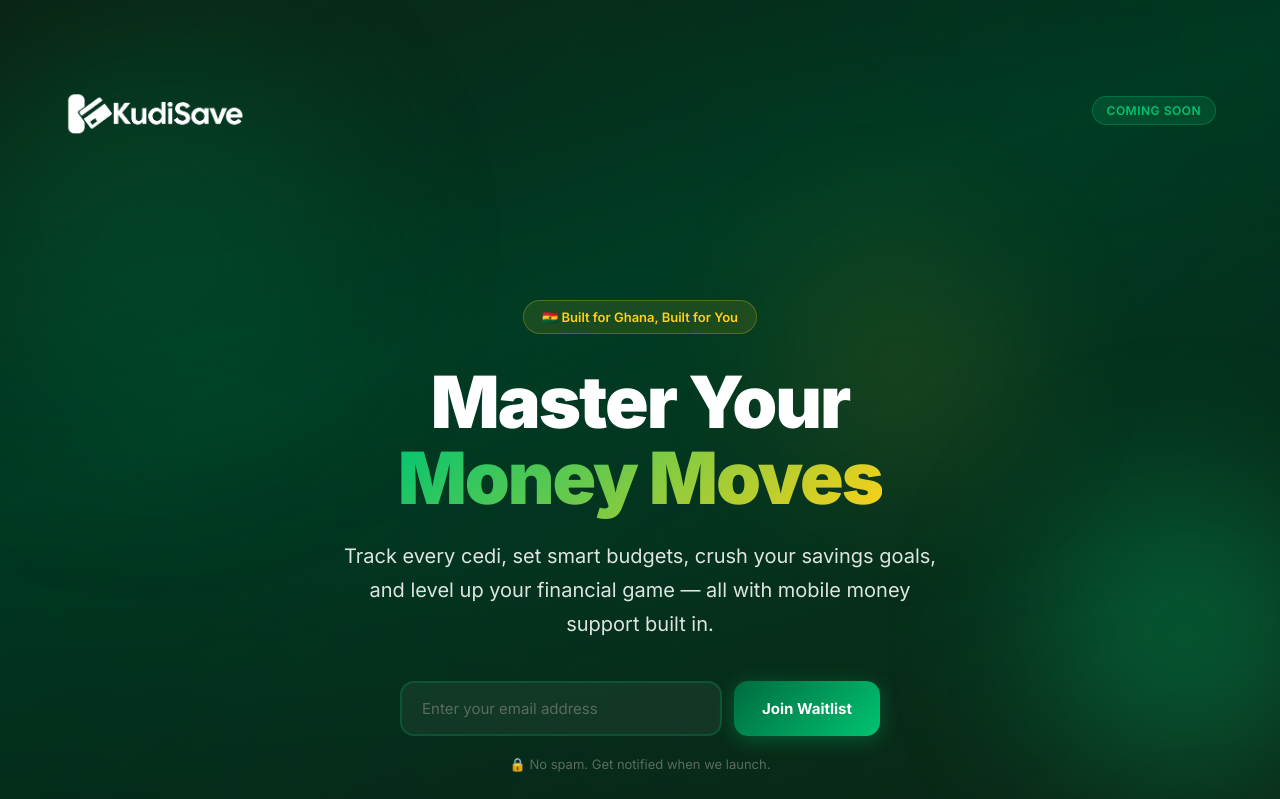
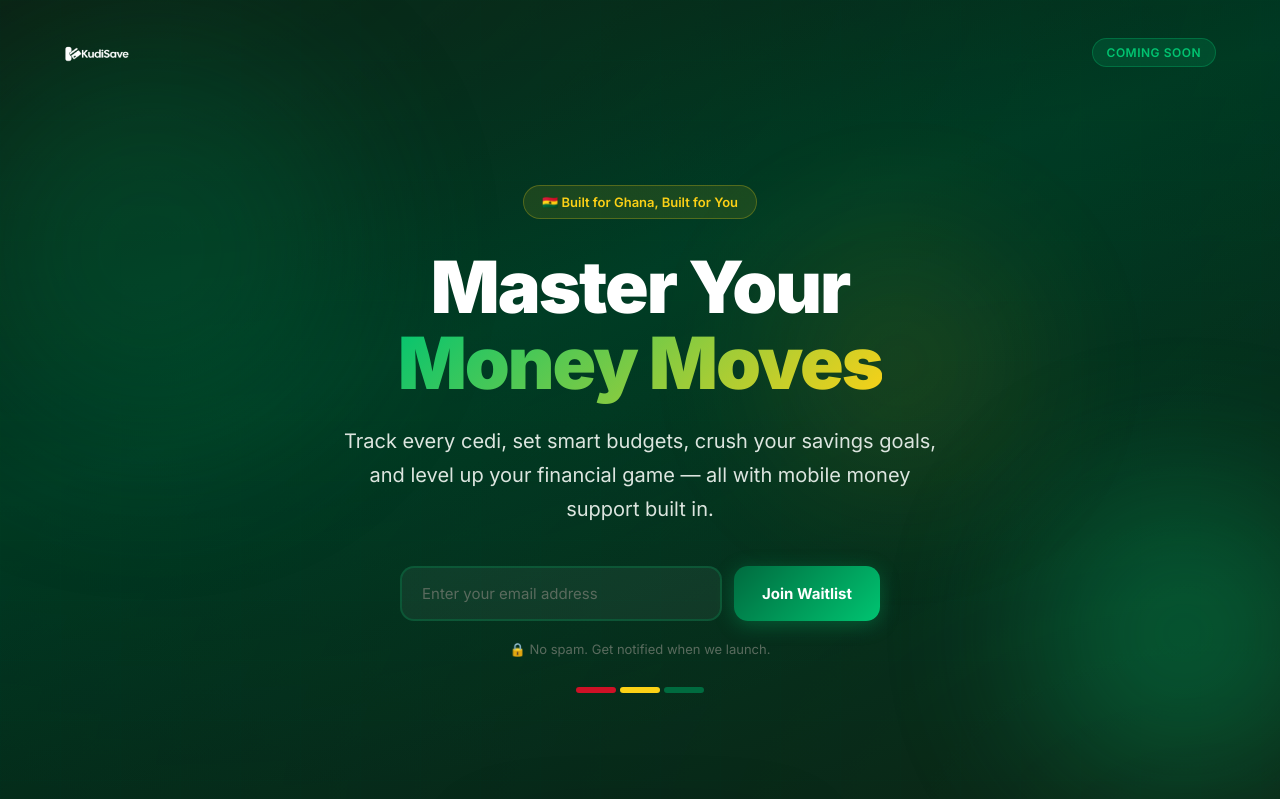
Before and after one commit to aduseimedia-eng/comingsoon, a plain HTML site: page index.html in a window 1280 px wide. Shown: the top 799 px of the page. Drawn offline with Linux system fonts and the light colour scheme.

Commit message:
Fix logo size to 65px to preserve layout

```diff
--- a/index.html
+++ b/index.html
@@ -141,11 +141,12 @@
     }
 
     .logo-icon {
-      width: 180px;
-      height: 180px;
+      width: 65px;
+      height: 65px;
       display: flex;
       align-items: center;
       justify-content: center;
+      flex-shrink: 0;
     }
 
     .logo-icon img {
@@ -695,7 +696,7 @@
       <div class="container">
         <div class="nav-inner">
           <a href="#" class="logo">
-            <div class="logo-icon"><img src="Logo.png?v=180" alt="KudiSave Logo"></div>
+            <div class="logo-icon"><img src="Logo.png?v=65" alt="KudiSave Logo"></div>
           </a>
           <div class="nav-badge">Coming Soon</div>
         </div>
```
